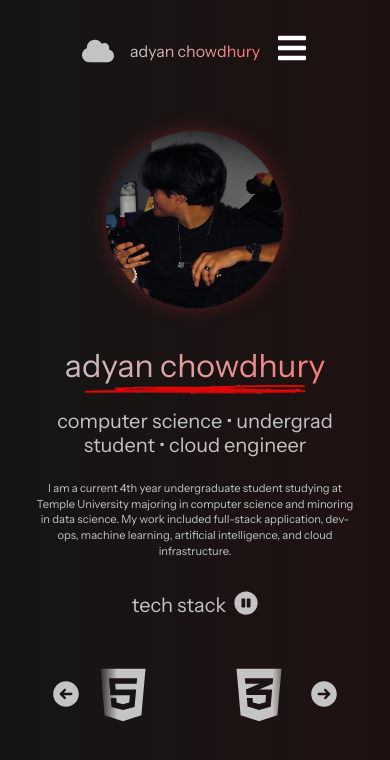
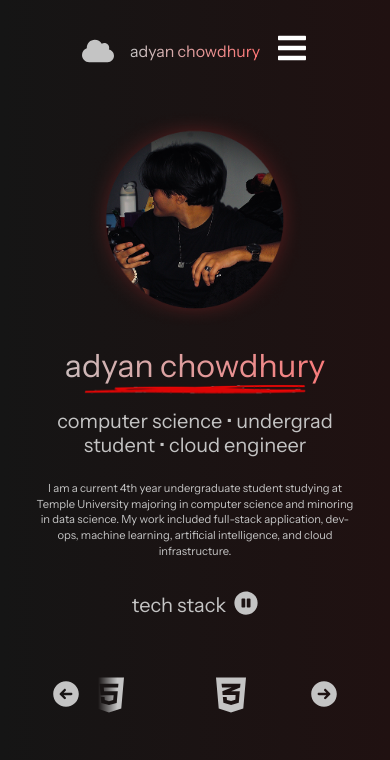
Before and after one commit to adyan1025/adyan1025.github.io, a React (Vite) app: page / in a window 390 px wide. Shown: the top 760 px of the page. Built offline with nearby package versions, Linux system fonts and the light colour scheme; a web font is replaced by a local one.

Commit message:
Adjust tech icon size on mobile view

```diff
--- a/src/styling/TechCarousel.css
+++ b/src/styling/TechCarousel.css
@@ -85,6 +85,21 @@
   color: #ffffff;
 }
 
+@media (max-width: 768px) {
+  .carousel-track {
+    display: flex;
+    gap: 0.125rem;
+    width: max-content;
+  }
+
+  .tech-icon svg {
+    width: 2.5rem;
+    height: 2.5rem;
+    color: #c4c4c4;
+    transition: transform 0.2s ease, color 0.2s ease;
+  }
+}
+
 .arrow {
   background: none;
   border: none;
```
